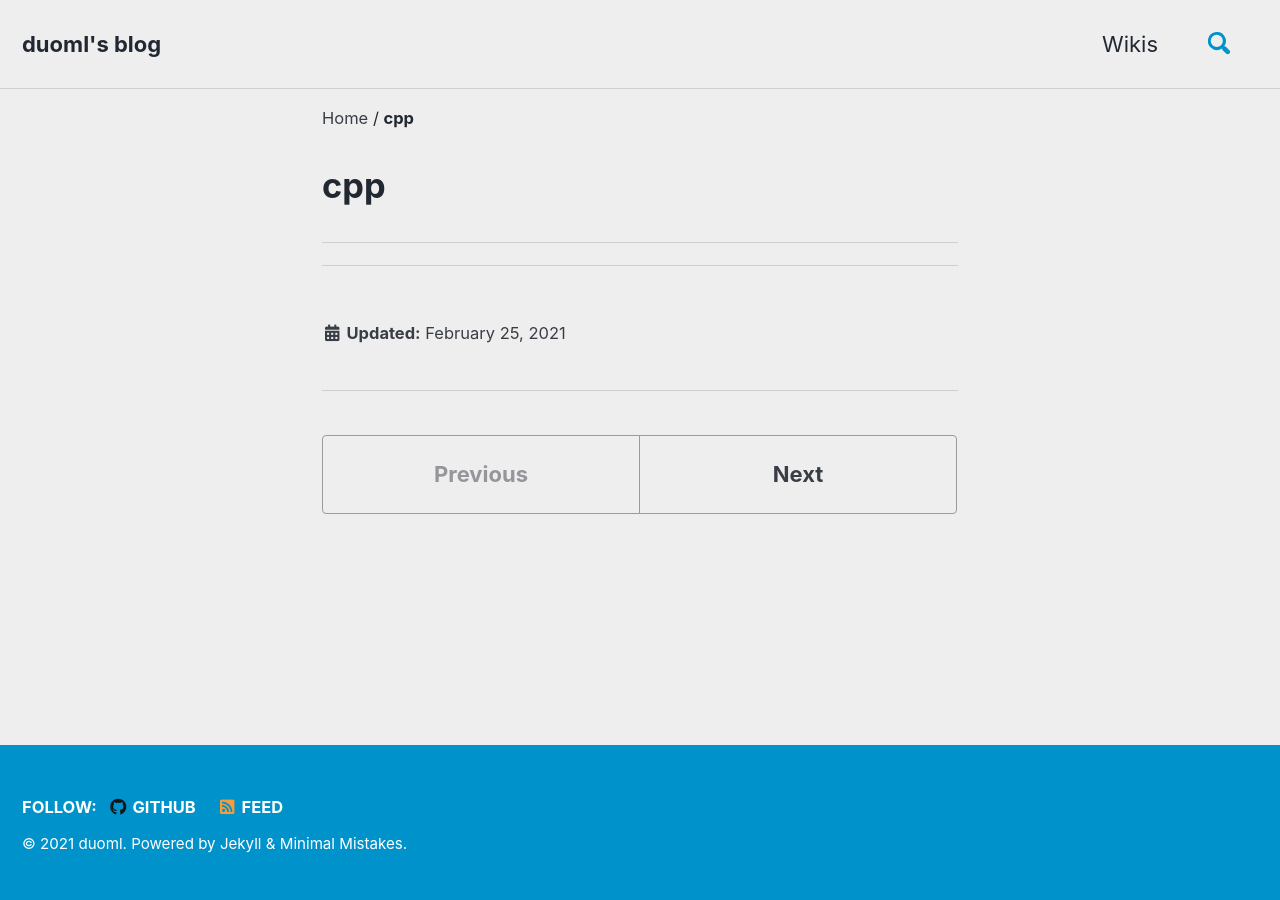
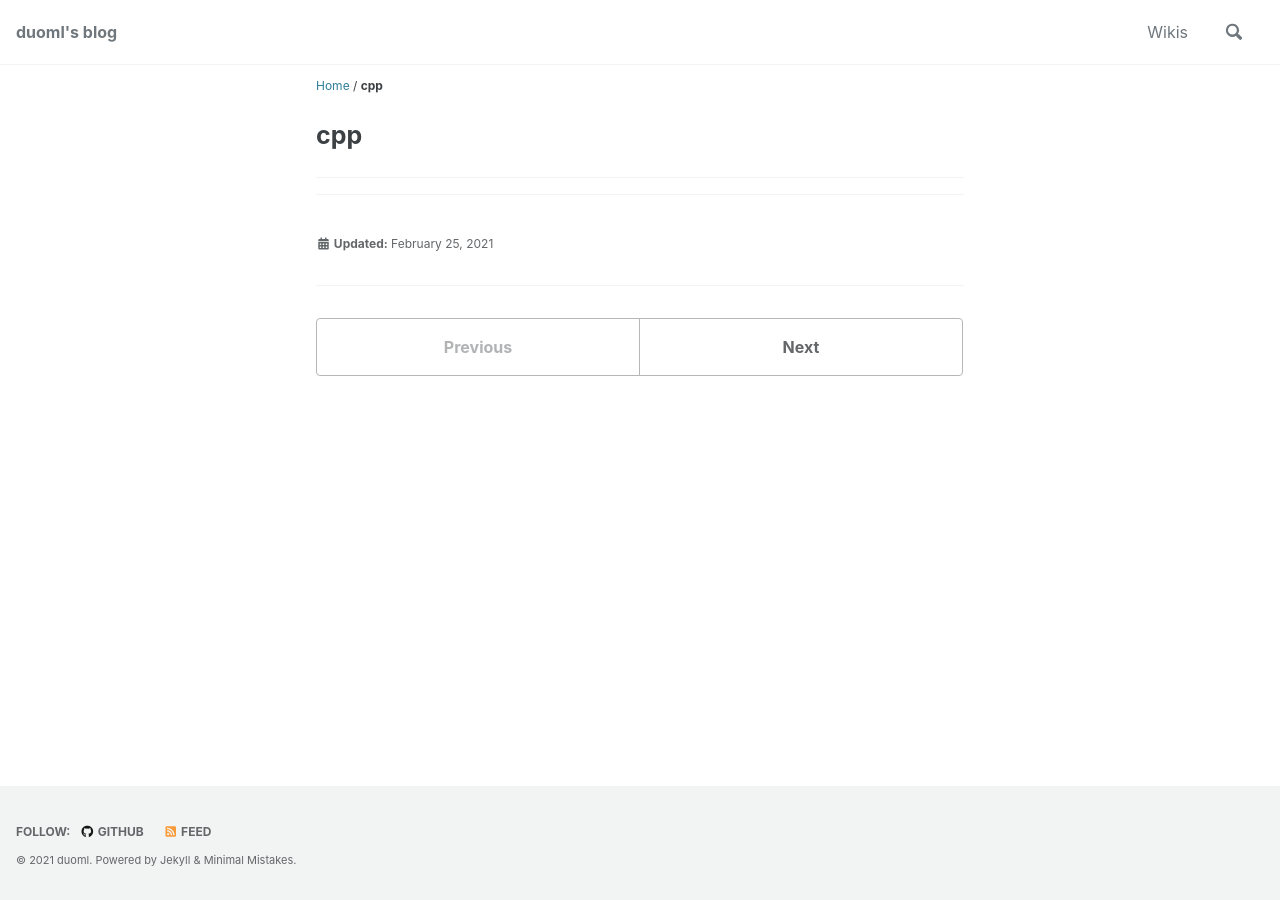
Before and after one commit to duoml/duoml.github.io, a Jekyll site: the page built from _wikis/cpp.md, in a window 1280 px wide. Built offline with Jekyll 4.4.1, drawn with Linux system fonts in a browser that asks for light colours; cached includes are drawn as plain includes.

Commit message:
font size

```diff
--- a/_config.yml
+++ b/_config.yml
@@ -12,7 +12,7 @@
 
 # theme                  : "minimal-mistakes-jekyll"
 # remote_theme           : "mmistakes/minimal-mistakes"
-minimal_mistakes_skin    : "air" # "default", "air", "aqua", "contrast", "dark", "dirt", "neon", "mint", "plum", "sunrise"
+minimal_mistakes_skin    : "default" # "default", "air", "aqua", "contrast", "dark", "dirt", "neon", "mint", "plum", "sunrise"
 
 # Site Settings
 locale                   : "en-US"
--- a/_sass/minimal-mistakes/_reset.scss
+++ b/_sass/minimal-mistakes/_reset.scss
@@ -8,18 +8,18 @@ html {
   /* apply a natural box layout model to all elements */
   box-sizing: border-box;
   background-color: $background-color;
-  font-size: 16px;
+  font-size: 14px;
 
   @include breakpoint($medium) {
-    font-size: 18px;
+    font-size: 16px;
   }
 
   @include breakpoint($large) {
-    font-size: 20px;
+    font-size: 18;
   }
 
   @include breakpoint($x-large) {
-    font-size: 22px;
+    font-size: 20;
   }
 
   -webkit-text-size-adjust: 100%;
--- a/_sass/minimal-mistakes/_variables.scss
+++ b/_sass/minimal-mistakes/_variables.scss
@@ -5,8 +5,6 @@
 /*
    Typography
    ========================================================================== */
-$doc-font-size: 14;
-$paragraph-indent: true;
 
 $doc-font-size: 16 !default;
 
```
Also changed, not shown: Wiki.md (renamed from _pages/Wiki.md), _sass/minimal-mistakes/_page.scss (line endings or trailing spaces).
